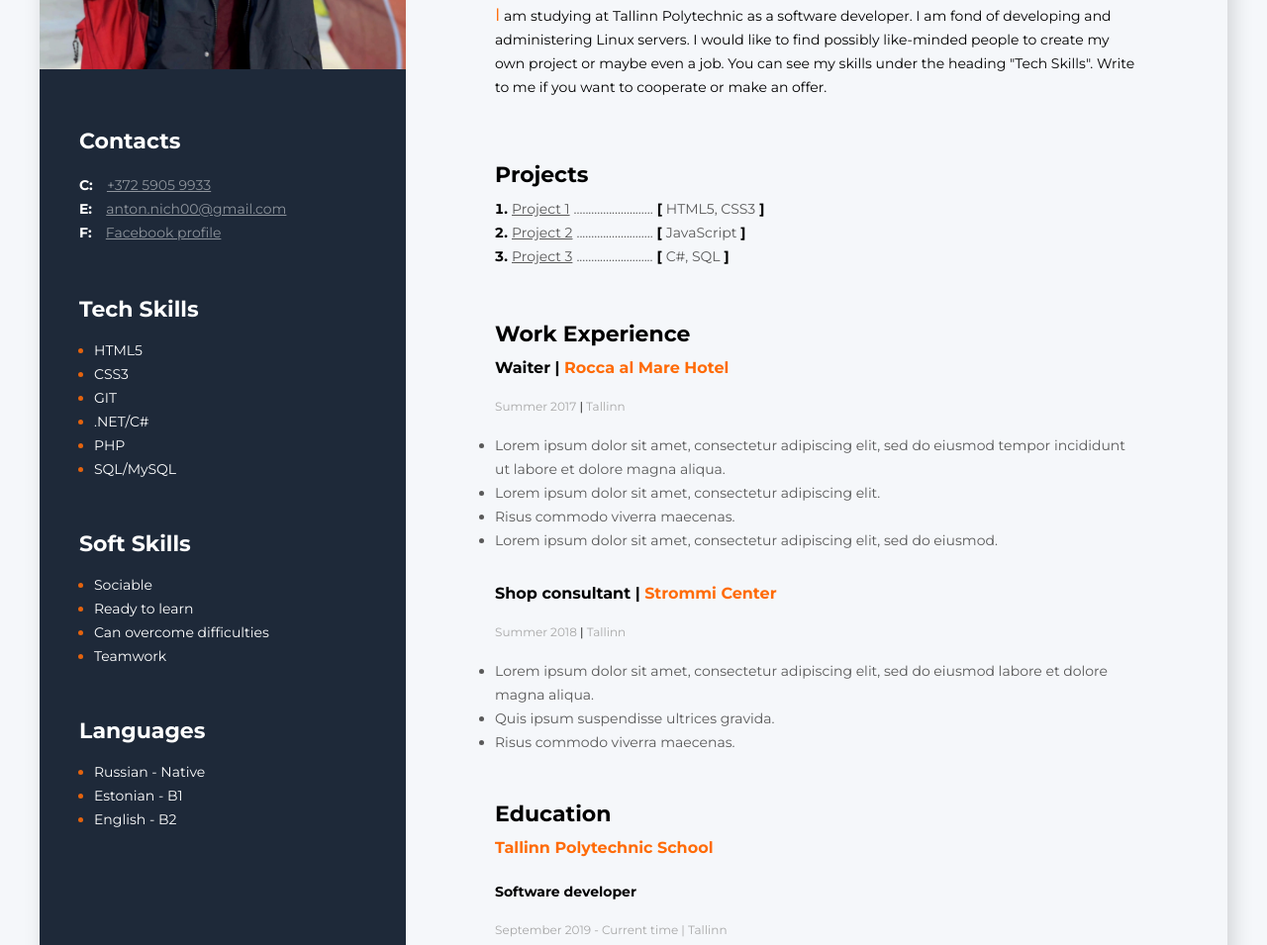
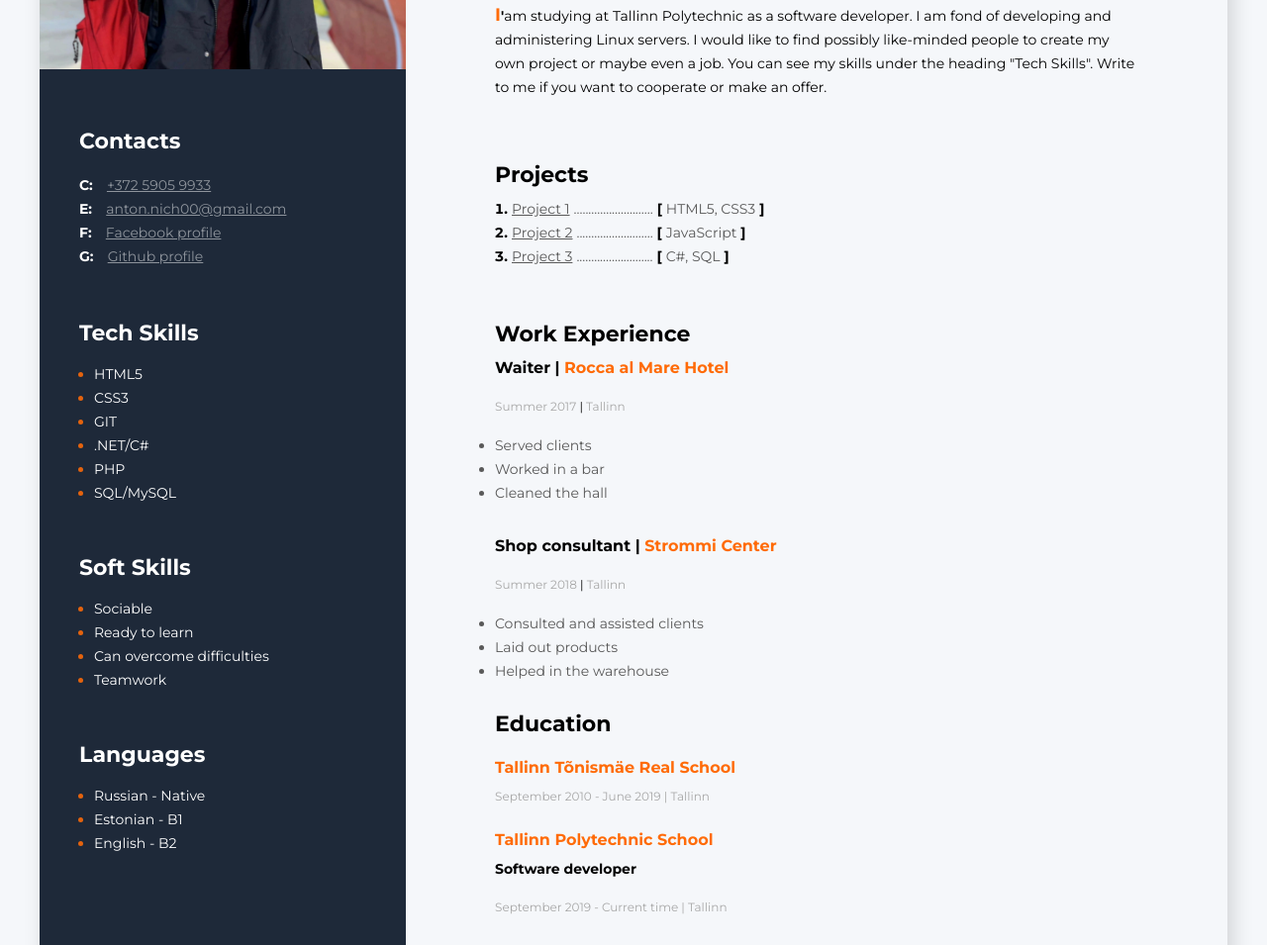
Before and after one commit to noubuddy/resume, a plain HTML site: page index.html in a window 1280 px wide. Shown: the part 354-1309 px from the top of the page at 99% size. Drawn offline with Linux system fonts and the light colour scheme.

Commit message:
information changes

```diff
--- a/index.html
+++ b/index.html
@@ -28,6 +28,10 @@
                 <div>
                     <span class="contacts-link-type">F:</span> <a class="contacts-link"
                         href="https://www.facebook.com/profile.php?id=100009094591288">Facebook profile</a>
+                </div>
+                <div>
+                    <span class="contacts-link-type">G:</span> <a class="contacts-link"
+                        href="https://github.com/noubuddy">Github profile</a>
                 </div>
             </div>
 
@@ -101,7 +105,7 @@
 
                 <h3 class="about-me-title">About me</h3>
 
-                <p class="main-text"><span class="first-character">I</span> am studying at Tallinn
+                <p class="main-text"><b class="first-character">I</b><b>'</b>am studying at Tallinn
                     Polytechnic as a software developer. I am
                     fond of developing and administering Linux
                     servers. I would like to find possibly
@@ -132,6 +136,7 @@
                         <span><b>[</b> <span class="tech-name">C#, SQL</span> <b>]</b></span>
                     </li>
                 </ol>
+
             </div>
 
             <!-- Work Experience block -->
@@ -147,13 +152,9 @@
 
 
                     <ul class="profession-duties">
-                        <li class="profession-duties-item">Lorem ipsum dolor sit amet, consectetur adipiscing elit, sed
-                            do eiusmod
-                            tempor incididunt ut labore et dolore magna aliqua. </li>
-                        <li class="profession-duties-item">Lorem ipsum dolor sit amet, consectetur adipiscing elit.</li>
-                        <li class="profession-duties-item">Risus commodo viverra maecenas. </li>
-                        <li class="profession-duties-item">Lorem ipsum dolor sit amet, consectetur adipiscing elit, sed
-                            do eiusmod. </li>
+                        <li class="profession-duties-item">Served clients </li>
+                        <li class="profession-duties-item">Worked in a bar</li>
+                        <li class="profession-duties-item">Cleaned the hall</li>
                     </ul>
 
                 </div>
@@ -167,22 +168,25 @@
 
 
                     <ul class="profession-duties">
-                        <li class="profession-duties-item">Lorem ipsum dolor sit amet, consectetur adipiscing elit, sed
-                            do eiusmod
-                            labore et dolore magna aliqua. </li>
-                        <li class="profession-duties-item">Quis ipsum suspendisse ultrices gravida.</li>
-                        <li class="profession-duties-item">Risus commodo viverra maecenas. </li>
+                        <li class="profession-duties-item">Consulted and assisted clients</li>
+                        <li class="profession-duties-item">Laid out products</li>
+                        <li class="profession-duties-item">Helped in the warehouse</li>
                     </ul>
 
                 </div>
 
                 <!-- Education -->
                 <div>
-                    <br>
-                    <h3 class="about-me-title">Education</h3>
-                    <h4 class="education-text">Tallinn Polytechnic School</h4>
-                    <h5 class="sw-development">Software developer</h5>
-                    <span class="time-and-country">September 2019 - Current time | Tallinn</span>
+                    <div class="school">
+                        <h3 class="about-me-title education">Education</h3>
+                        <h4 class="education-text">Tallinn Tõnismäe Real School</h4>
+                        <span class="time-and-country">September 2010 - June 2019 | Tallinn</span>
+                    </div>
+                    <div class="school">
+                        <h4 class="education-text">Tallinn Polytechnic School</h4>
+                        <h5 class="sw-development">Software developer</h5>
+                        <span class="time-and-country">September 2019 - Current time | Tallinn</span>
+                    </div>
                 </div>
 
             </div>
--- a/style.css
+++ b/style.css
@@ -212,7 +212,7 @@ body {
     font-size: 16px;
     font-weight: 700;
     line-height: 24px;
-    margin-bottom: 20px;
+    margin-bottom: 5px;
 }
 
 .sw-development {
@@ -224,7 +224,7 @@ body {
 
 .first-character {
     color: #ff6b08;
-    font-size:large;
+    font-size: large;
 }
 
 .languages-title {
@@ -248,3 +248,11 @@ body {
 .languages-text {
     color: #fff;
 }
+
+.school {
+    padding-bottom: 20px;
+}
+
+.education {
+    margin-bottom: 20px;
+}
```
